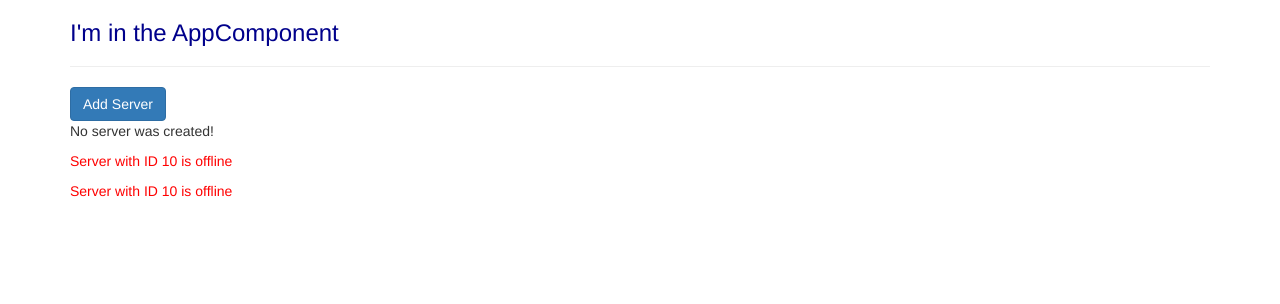
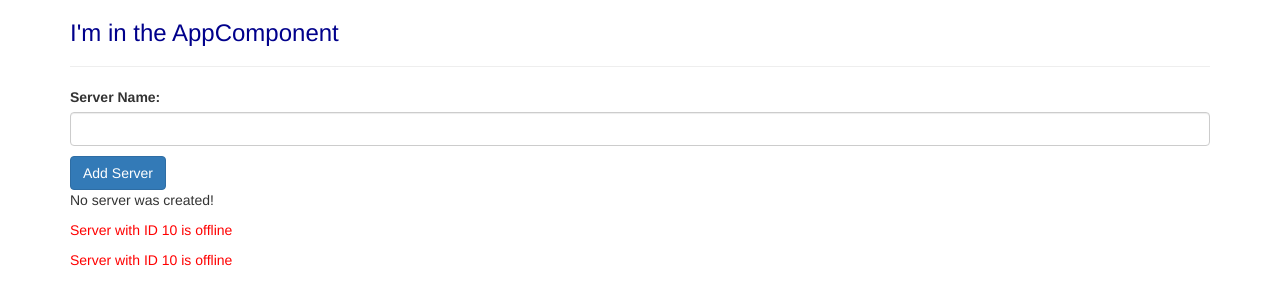
Before and after one commit to PetarDimitrov86/JavaScript-Web, an Angular app in the folder Angular 2/Udemy/my-first-app/: page / in a window 1280 px wide. Shown: the top 304 px of the page. Built offline with nearby package versions, Linux system fonts and the light colour scheme.

Commit message:
Passing and Using Data with Event Binding

```diff
--- a/Angular 2/Udemy/my-first-app/src/app/servers/servers.component.html
+++ b/Angular 2/Udemy/my-first-app/src/app/servers/servers.component.html
@@ -1,3 +1,10 @@
+<label for="">Server Name:</label>
+<input
+    type="text"
+    class="form-control"
+    id="server-name"
+    (input)="onUpdateServerName($event)">
+<p>{{serverName}}</p>
 <button
 class="btn btn-primary"
 [disabled]="!allowNewServer"
--- a/Angular 2/Udemy/my-first-app/src/app/servers/servers.component.ts
+++ b/Angular 2/Udemy/my-first-app/src/app/servers/servers.component.ts
@@ -8,6 +8,7 @@ import { Component, OnInit } from '@angular/core';
 export class ServersComponent implements OnInit {
   allowNewServer = false;
   serverStatusCreation = 'No server was created!';
+  serverName = '';
 
   constructor() {
     setTimeout(() => { this.allowNewServer = true },
@@ -20,4 +21,8 @@ export class ServersComponent implements OnInit {
   onCreateServer() {
     this.serverStatusCreation = 'Server was created!';
   }
+
+  onUpdateServerName(event: any) {
+    this.serverName = event.target.value;
+  }
 }
```
